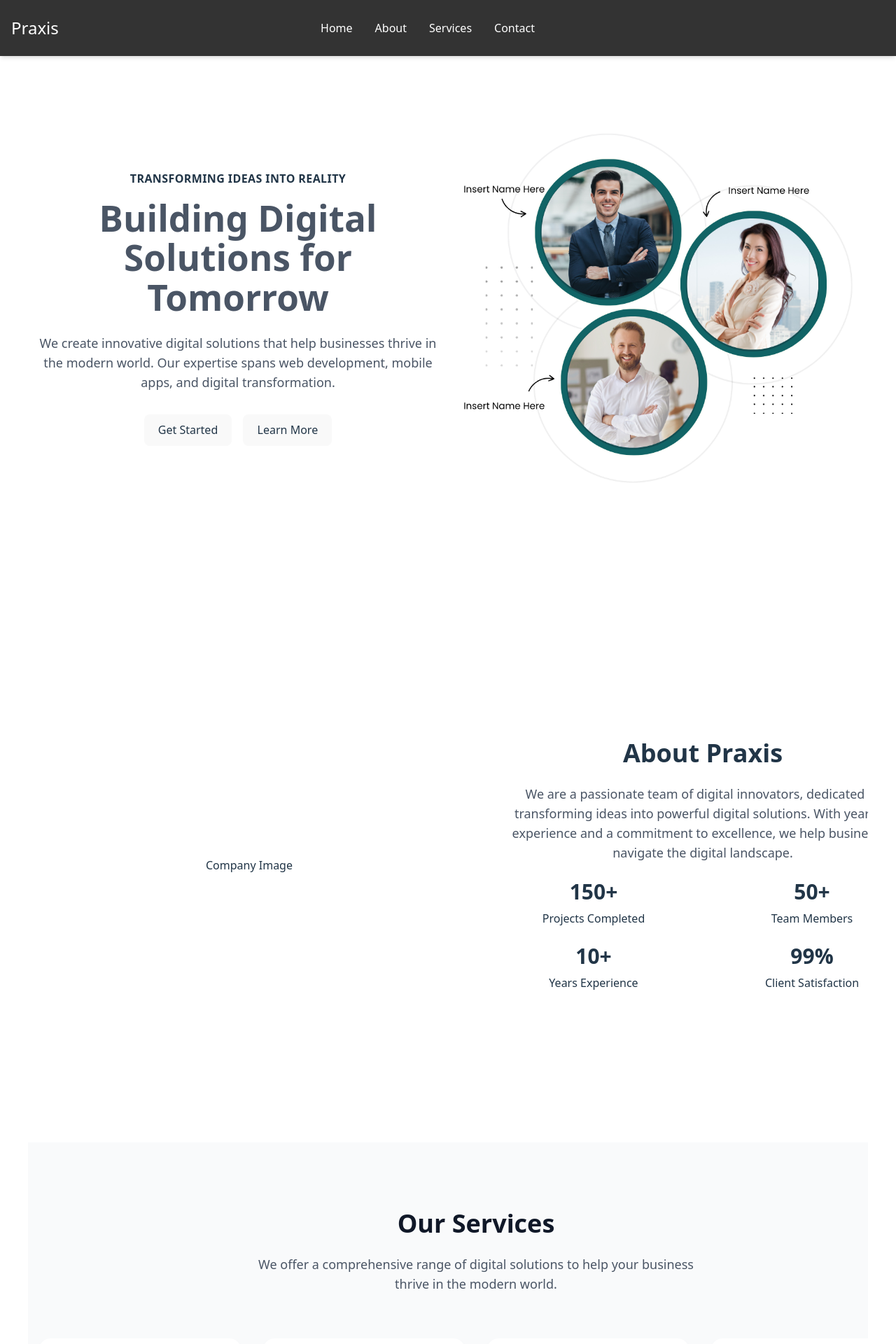
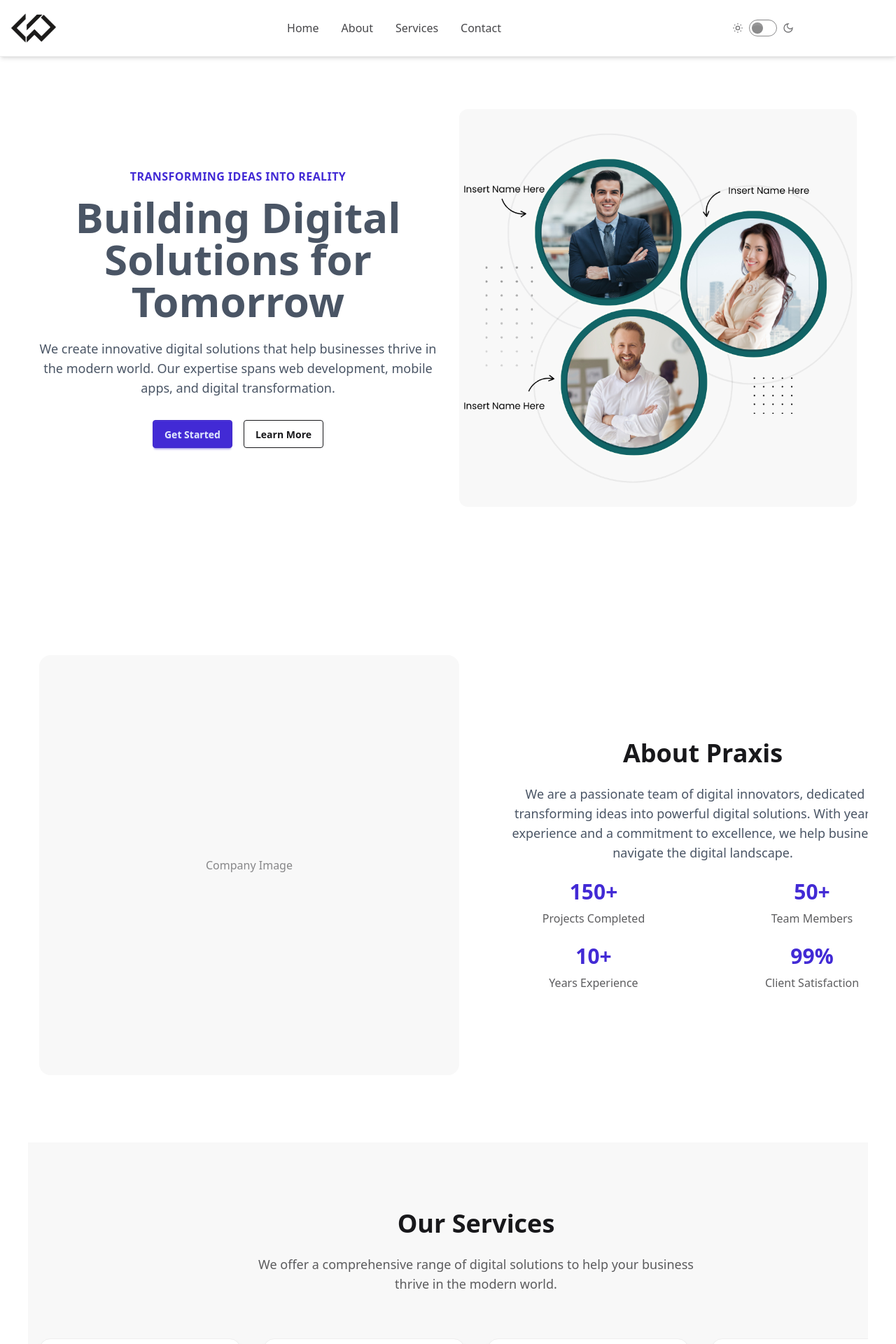
Before and after one commit to praxis-24/Praxis-website2.0, a React (Vite) app: page / in a window 1280 px wide. Shown: the top 1920 px of the page at 70% size. Built offline with nearby package versions, Linux system fonts and the light colour scheme.

Commit message:
Add: Darkmode toggle

```diff
--- a/index.html
+++ b/index.html
@@ -1,5 +1,5 @@
 <!doctype html>
-<html lang="en">
+<html lang="en" data-theme="light">
   <head>
     <meta charset="UTF-8" />
     <link rel="icon" href="/favicon.ico" />
--- a/src/App.jsx
+++ b/src/App.jsx
@@ -6,7 +6,7 @@ import "./App.css";
 
 const App = () => {
   return (
-    <div className="min-h-screen overflow-x-hidden">
+    <div className="min-h-screen overflow-x-hidden bg-base-100 text-base-content">
       <Navbar />
       <Routes>
         <Route path="/" element={<Home />} />
--- a/src/components/layout/Navbar.jsx
+++ b/src/components/layout/Navbar.jsx
@@ -1,13 +1,33 @@
-import { useState } from "react";
+import { useState, useEffect } from "react";
 import { Link, useNavigate } from "react-router-dom";
 import { scrollToSection } from "../../utils/scrollUtils";
 import { useScrollPosition } from "../../hooks/useScrollPosition";
+import Navlogo from "../../assets/logoImage.png";
 
 const Navbar = () => {
   const [mobileMenuOpen, setMobileMenuOpen] = useState(false);
+  const [isDarkMode, setIsDarkMode] = useState(false);
   const navigate = useNavigate();
   const scrollPosition = useScrollPosition();
   const showGetStarted = scrollPosition > window.innerHeight * 0.7;
+
+  // Initialize theme from localStorage or default to light
+  useEffect(() => {
+    const savedTheme = localStorage.getItem('theme');
+    const prefersDark = window.matchMedia('(prefers-color-scheme: dark)').matches;
+    const initialTheme = savedTheme || (prefersDark ? 'dark' : 'light');
+
+    setIsDarkMode(initialTheme === 'dark');
+    document.documentElement.setAttribute('data-theme', initialTheme);
+  }, []);
+
+  // Handle theme toggle
+  const toggleTheme = () => {
+    const newTheme = isDarkMode ? 'light' : 'dark';
+    setIsDarkMode(!isDarkMode);
+    document.documentElement.setAttribute('data-theme', newTheme);
+    localStorage.setItem('theme', newTheme);
+  };
 
   const handleNavClick = (e, sectionId) => {
     e.preventDefault();
@@ -17,55 +37,99 @@ const Navbar = () => {
   };
 
   return (
-    <nav className="fixed top-0 left-0 w-full z-50 bg-black/80 backdrop-blur-sm shadow-md">
+    <nav className="fixed top-0 left-0 w-full z-50 bg-base-100/80 backdrop-blur-sm shadow-md border-b border-base-300">
       <div className="container mx-auto px-4">
         <div className="flex items-center justify-between h-20">
           <Link to="/" className="text-2xl font-bold text-primary">
-            Praxis
+            <img
+              src={Navlogo}
+              alt="Paxis Logo"
+              className="w-16 h-auto mx-auto"
+            />
           </Link>
 
           <div className="hidden md:flex items-center space-x-8">
             <Link
               to="/"
-              className="text-neutral-content hover:text-primary transition-colors font-medium"
+              className="text-base-content/80 hover:text-primary transition-colors font-medium"
             >
               Home
             </Link>
             <a
               href="#about"
               onClick={(e) => handleNavClick(e, "about")}
-              className="text-neutral-content hover:text-primary transition-colors font-medium"
+              className="text-base-content/80 hover:text-primary transition-colors font-medium"
             >
               About
             </a>
             <a
               href="#services"
               onClick={(e) => handleNavClick(e, "services")}
-              className="text-neutral-content hover:text-primary transition-colors font-medium"
+              className="text-base-content/80 hover:text-primary transition-colors font-medium"
             >
               Services
             </a>
             <a
               href="#contact"
               onClick={(e) => handleNavClick(e, "contact")}
-              className="text-neutral-content hover:text-primary transition-colors font-medium"
+              className="text-base-content/80 hover:text-primary transition-colors font-medium"
             >
               Contact
             </a>
           </div>
 
-          <div
-            className={`hidden md:block transition-opacity duration-300 ${
-              showGetStarted ? "opacity-100" : "opacity-0"
-            }`}
-          >
-            <button className="btn btn-primary">Get Started</button>
+          <div className="hidden md:flex items-center space-x-4">
+            {/* Dark Mode Toggle Switch with Icons */}
+            <label className="flex items-center cursor-pointer space-x-2">
+              <svg
+                className="w-4 h-4 text-base-content/60"
+                xmlns="http://www.w3.org/2000/svg"
+                viewBox="0 0 24 24"
+                fill="none"
+                stroke="currentColor"
+                strokeWidth="2"
+              >
+                <circle cx="12" cy="12" r="4"></circle>
+                <path d="M12 2v2"></path>
+                <path d="M12 20v2"></path>
+                <path d="m4.93 4.93 1.41 1.41"></path>
+                <path d="m17.66 17.66 1.41 1.41"></path>
+                <path d="M2 12h2"></path>
+                <path d="M20 12h2"></path>
+                <path d="m6.34 17.66-1.41 1.41"></path>
+                <path d="m19.07 4.93-1.41 1.41"></path>
+              </svg>
+              <input
+                type="checkbox"
+                checked={isDarkMode}
+                onChange={toggleTheme}
+                className="toggle toggle-md toggle-primary"
+              />
+              <svg
+                className="w-4 h-4 text-base-content/60"
+                xmlns="http://www.w3.org/2000/svg"
+                viewBox="0 0 24 24"
+                fill="none"
+                stroke="currentColor"
+                strokeWidth="2"
+              >
+                <path d="M12 3a6 6 0 0 0 9 9 9 9 0 1 1-9-9Z"></path>
+              </svg>
+            </label>
+
+            <div
+              className={`transition-opacity duration-300 ${
+                showGetStarted ? "opacity-100" : "opacity-0"
+              }`}
+            >
+              <button className="btn btn-primary">Get Started</button>
+            </div>
           </div>
 
           {/* Mobile menu button */}
           <button
             onClick={() => setMobileMenuOpen(!mobileMenuOpen)}
-            className="md:hidden text-2xl text-neutral-content"
+            className="md:hidden text-2xl text-base-content"
           >
             {mobileMenuOpen ? "×" : "☰"}
           </button>
@@ -74,7 +138,7 @@ const Navbar = () => {
 
       {/* Mobile menu */}
       <div
-        className={`md:hidden bg-black/80 backdrop-blur-sm shadow-lg transition-all duration-300 ${
+        className={`md:hidden bg-base-100/80 backdrop-blur-sm shadow-lg border-b border-base-300 transition-all duration-300 ${
           mobileMenuOpen
             ? "max-h-96 opacity-100"
             : "max-h-0 opacity-0 overflow-hidden"
@@ -83,31 +147,73 @@ const Navbar = () => {
         <div className="container mx-auto px-4 py-4 space-y-4">
           <Link
             to="/"
-            className="block text-neutral-content hover:text-primary transition-colors font-medium"
+            className="block text-base-content/80 hover:text-primary transition-colors font-medium"
           >
             Home
           </Link>
           <a
             href="#about"
             onClick={(e) => handleNavClick(e, "about")}
-            className="block text-neutral-content hover:text-primary transition-colors font-medium"
+            className="block text-base-content/80 hover:text-primary transition-colors font-medium"
           >
             About
           </a>
           <a
             href="#services"
             onClick={(e) => handleNavClick(e, "services")}
-            className="block text-neutral-content hover:text-primary transition-colors font-medium"
+            className="block text-base-content/80 hover:text-primary transition-colors font-medium"
           >
             Services
           </a>
           <a
             href="#contact"
             onClick={(e) => handleNavClick(e, "contact")}
-            className="block text-neutral-content hover:text-primary transition-colors font-medium"
+            className="block text-base-content/80 hover:text-primary transition-colors font-medium"
           >
             Contact
           </a>
+
+          {/* Mobile Dark Mode Toggle */}
+          <div className="flex items-center justify-between py-2">
+            <span className="text-base-content/80 font-medium">Dark Mode</span>
+            <label className="flex items-center cursor-pointer space-x-2">
+              <svg
+                className="w-4 h-4 text-base-content/60"
+                xmlns="http://www.w3.org/2000/svg"
+                viewBox="0 0 24 24"
+                fill="none"
+                stroke="currentColor"
+                strokeWidth="2"
+              >
+                <circle cx="12" cy="12" r="4"></circle>
+                <path d="M12 2v2"></path>
+                <path d="M12 20v2"></path>
+                <path d="m4.93 4.93 1.41 1.41"></path>
+                <path d="m17.66 17.66 1.41 1.41"></path>
+                <path d="M2 12h2"></path>
+                <path d="M20 12h2"></path>
+                <path d="m6.34 17.66-1.41 1.41"></path>
+                <path d="m19.07 4.93-1.41 1.41"></path>
+              </svg>
+              <input
+                type="checkbox"
+                checked={isDarkMode}
+                onChange={toggleTheme}
+                className="toggle toggle-md toggle-primary"
+              />
+              <svg
+                className="w-4 h-4 text-base-content/60"
+                xmlns="http://www.w3.org/2000/svg"
+                viewBox="0 0 24 24"
+                fill="none"
+                stroke="currentColor"
+                strokeWidth="2"
+              >
+                <path d="M12 3a6 6 0 0 0 9 9 9 9 0 1 1-9-9Z"></path>
+              </svg>
+            </label>
+          </div>
+
           <button
             className={`btn btn-primary w-full transition-opacity duration-300 ${
               showGetStarted ? "opacity-100" : "opacity-0"
--- a/src/components/sections/Services.jsx
+++ b/src/components/sections/Services.jsx
@@ -50,11 +50,11 @@ const ServicesSection = () => {
   ];
 
   return (
-    <section id="services" className="w-screen bg-gray-50 py-24">
+    <section id="services" className="w-screen bg-base-200 py-24">
       <div className="container mx-auto px-4">
         <div className="text-center mb-16">
-          <h2 className="text-4xl font-bold mb-6 max-sm:text-3xl text-gray-900">Our Services</h2>
-          <p className="text-gray-600 max-w-2xl mx-auto text-lg">
+          <h2 className="text-4xl font-bold mb-6 max-sm:text-3xl text-base-content">Our Services</h2>
+          <p className="text-base-content/70 max-w-2xl mx-auto text-lg">
             We offer a comprehensive range of digital solutions to help your business thrive in the modern world.
           </p>
         </div>
--- a/src/components/sections/Testimonials.jsx
+++ b/src/components/sections/Testimonials.jsx
@@ -23,11 +23,11 @@ const TestimonialSection = () => {
   ];
 
   return (
-    <section className="w-screen bg-white py-24">
+    <section className="w-screen bg-base-100 py-24">
       <div className="container mx-auto px-4">
         <div className="text-center mb-16">
-          <h2 className="text-4xl font-bold mb-6 max-sm:text-3xl text-gray-900">What Our Clients Say</h2>
-          <p className="text-gray-600 max-w-2xl mx-auto text-lg">
+          <h2 className="text-4xl font-bold mb-6 max-sm:text-3xl text-base-content">What Our Clients Say</h2>
+          <p className="text-base-content/70 max-w-2xl mx-auto text-lg">
             Don't just take our word for it - hear from some of our satisfied clients about their experience working with us.
           </p>
         </div>
--- a/src/index.css
+++ b/src/index.css
@@ -1,28 +1,5 @@
 @import "tailwindcss";
-
-:root {
-  font-family: system-ui, Avenir, Helvetica, Arial, sans-serif;
-  line-height: 1.5;
-  font-weight: 400;
-
-  color-scheme: light dark;
-  color: rgba(255, 255, 255, 0.87);
-  background-color: #ffffff;
-
-  font-synthesis: none;
-  text-rendering: optimizeLegibility;
-  -webkit-font-smoothing: antialiased;
-  -moz-osx-font-smoothing: grayscale;
-}
-
-a {
-  font-weight: 500;
-  color: #ffffff;
-  text-decoration: inherit;
-}
-a:hover {
-  color: #b9b9b9;
-}
+@plugin "daisyui";
 
 html {
   scroll-behavior: smooth;
@@ -30,45 +7,6 @@ html {
 
 body {
   margin: 0;
-  display: flex;
-  place-items: center;
   min-width: 320px;
   min-height: 100vh;
 }
-
-h1 {
-  font-size: 3.2em;
-  line-height: 1.1;
-}
-
-button {
-  border-radius: 8px;
-  border: 1px solid transparent;
-  padding: 0.6em 1.2em;
-  font-size: 1em;
-  font-weight: 500;
-  font-family: inherit;
-  background-color: #1a1a1a;
-  cursor: pointer;
-  transition: border-color 0.25s;
-}
-button:hover {
-  border-color: #646cff;
-}
-button:focus,
-button:focus-visible {
-  outline: 4px auto -webkit-focus-ring-color;
-}
-
-@media (prefers-color-scheme: light) {
-  :root {
-    color: #213547;
-    background-color: #ffffff;
-  }
-  a:hover {
-    color: #747bff;
-  }
-  button {
-    background-color: #f9f9f9;
-  }
-}
```
Also changed, not shown: src/components/common/TestimonialCard.jsx (+5 -5 lines), src/components/ui/ServiceCard.jsx (+6 -6 lines).
